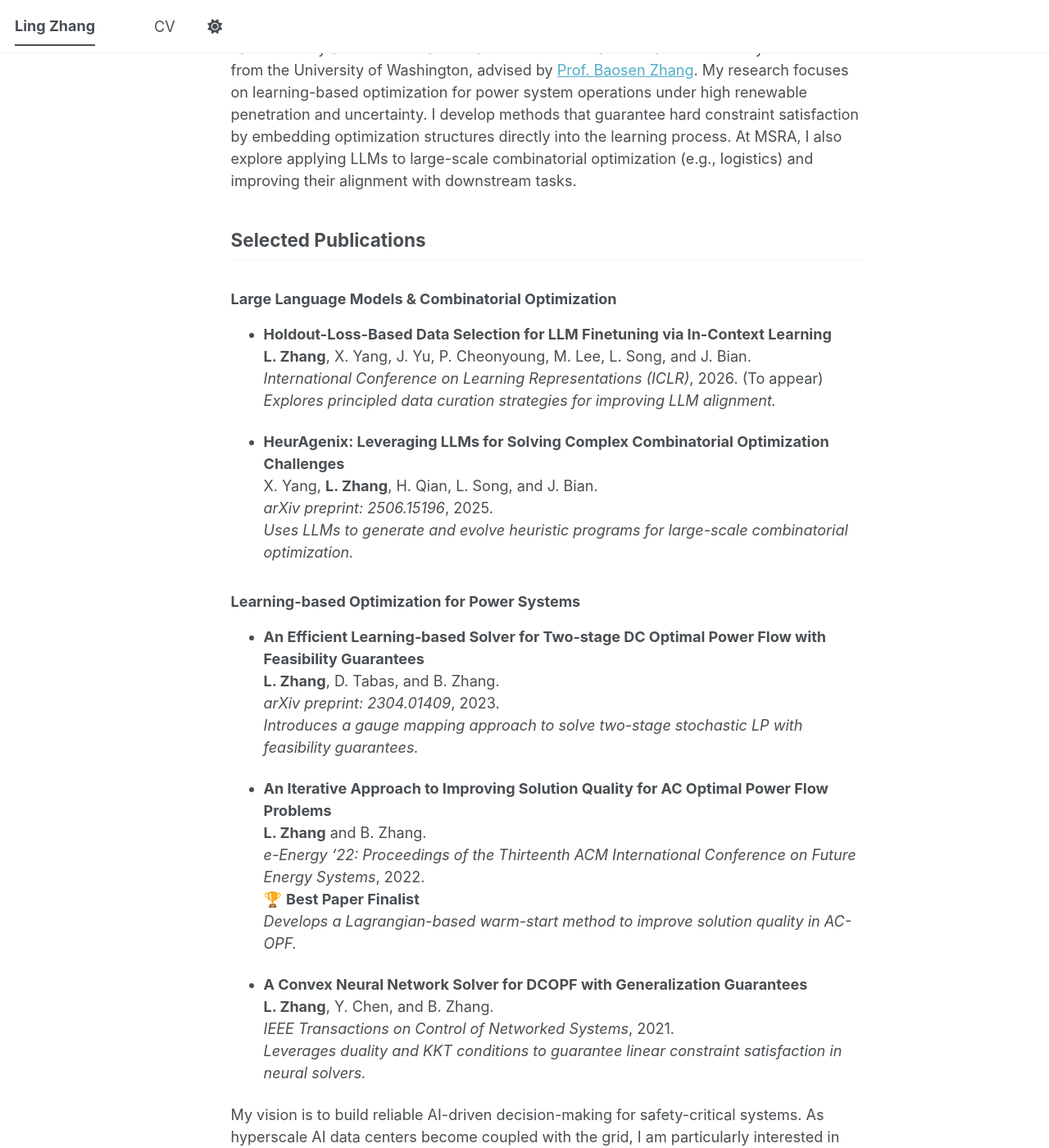
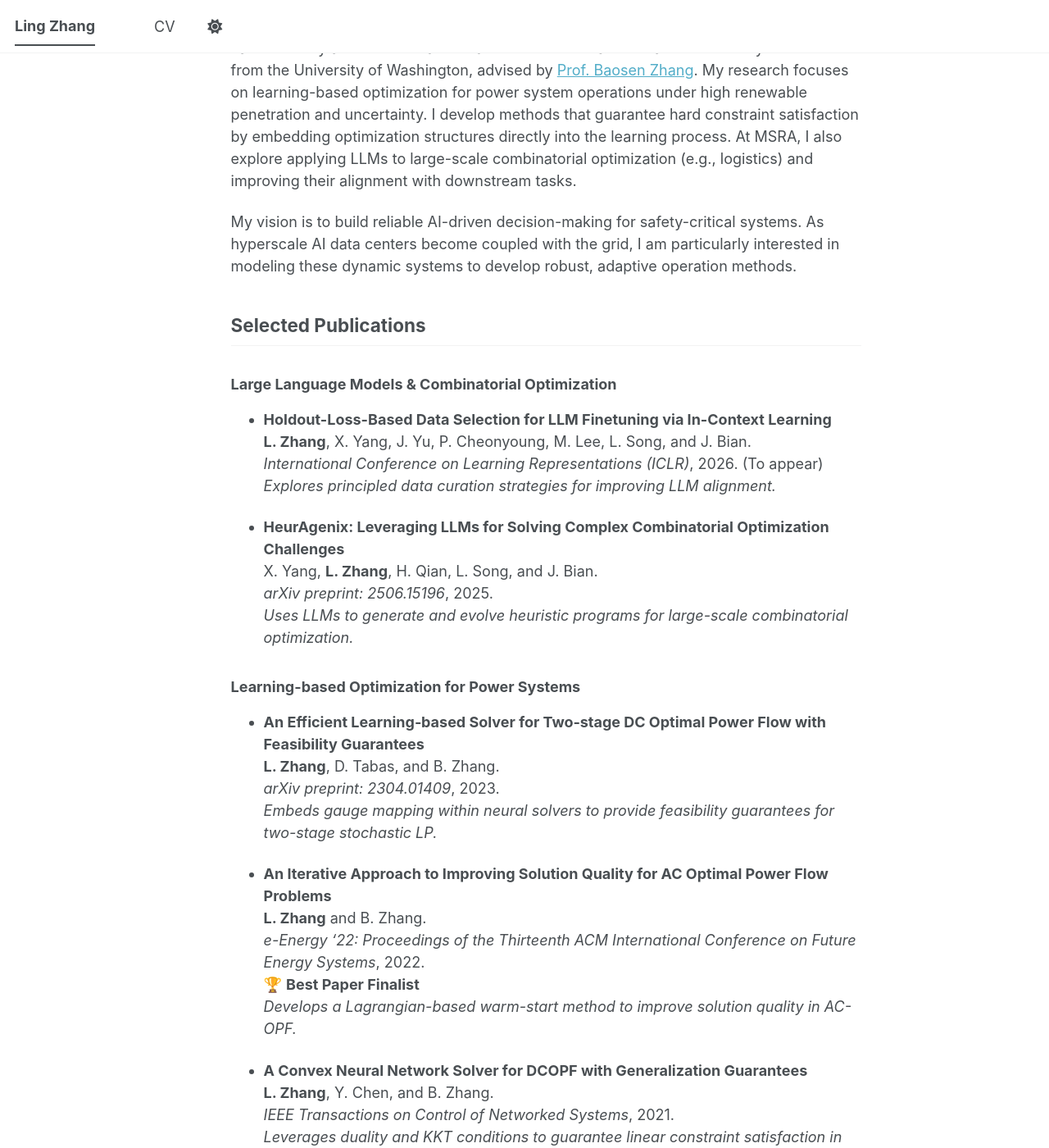
Before and after one commit to sweet-tea-olive/zhangling, a Jekyll site: the page built from _pages/about.md, in a window 1280 px wide and 1400 px high, scrolled down 248 px. Shown: the whole window at 82% size. Built offline with Jekyll 4.4.1, drawn with Linux system fonts in a browser that asks for light colours; a script bundle is joined from its source files by our own code; library files that are not in the unit come from our copies; some of the changed text lies outside the part shown.

Commit message:
Update about.md

```diff
--- a/_pages/about.md
+++ b/_pages/about.md
@@ -94,6 +94,8 @@ classes: wide
 I am currently a Senior Researcher at Microsoft Research Asia. I received my PhD in 2024 from the University of Washington, advised by [Prof. Baosen Zhang](https://zhangbaosen.github.io/).
 My research focuses on learning-based optimization for power system operations under high renewable penetration and uncertainty.  I develop methods that guarantee hard constraint satisfaction by embedding optimization structures directly into the learning process.  At MSRA, I also explore applying LLMs to large-scale combinatorial optimization (e.g., logistics) and improving their alignment with downstream tasks.
 
+My vision is to build reliable AI-driven decision-making for safety-critical systems. As hyperscale AI data centers become coupled with the grid, I am particularly interested in modeling these dynamic systems to develop robust, adaptive operation methods.
+
 ## Selected Publications
 
 ### Large Language Models & Combinatorial Optimization
@@ -111,7 +113,7 @@ My research focuses on learning-based optimization for power system operations u
 *   **An Efficient Learning‑based Solver for Two‑stage DC Optimal Power Flow with Feasibility Guarantees**
     **L. Zhang**, D. Tabas, and B. Zhang.
     *arXiv preprint: 2304.01409*, 2023.
-    *Introduces a gauge mapping approach to solve two-stage stochastic LP with feasibility guarantees.*
+    *Embeds gauge mapping within neural solvers to provide feasibility guarantees for two-stage stochastic LP.*
 
 *   **An Iterative Approach to Improving Solution Quality for AC Optimal Power Flow Problems**
     **L. Zhang** and B. Zhang.
@@ -123,5 +125,3 @@ My research focuses on learning-based optimization for power system operations u
     **L. Zhang**, Y. Chen, and B. Zhang.
     *IEEE Transactions on Control of Networked Systems*, 2021.
     *Leverages duality and KKT conditions to guarantee linear constraint satisfaction in neural solvers.*
-
-My vision is to build reliable AI-driven decision-making for safety-critical systems. As hyperscale AI data centers become coupled with the grid, I am particularly interested in modeling these dynamic systems to develop robust, adaptive operation methods.
```
